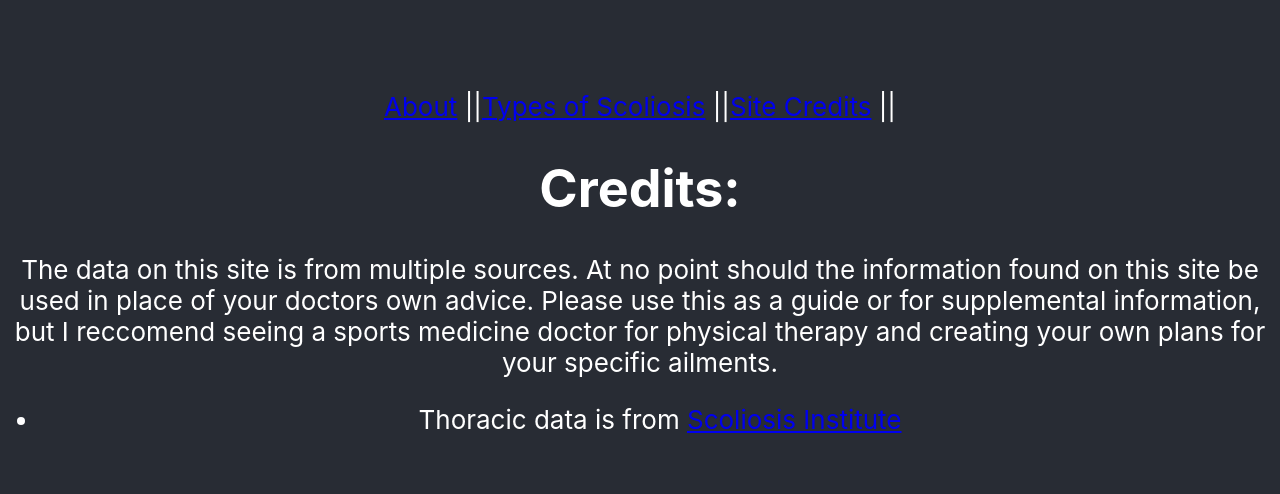
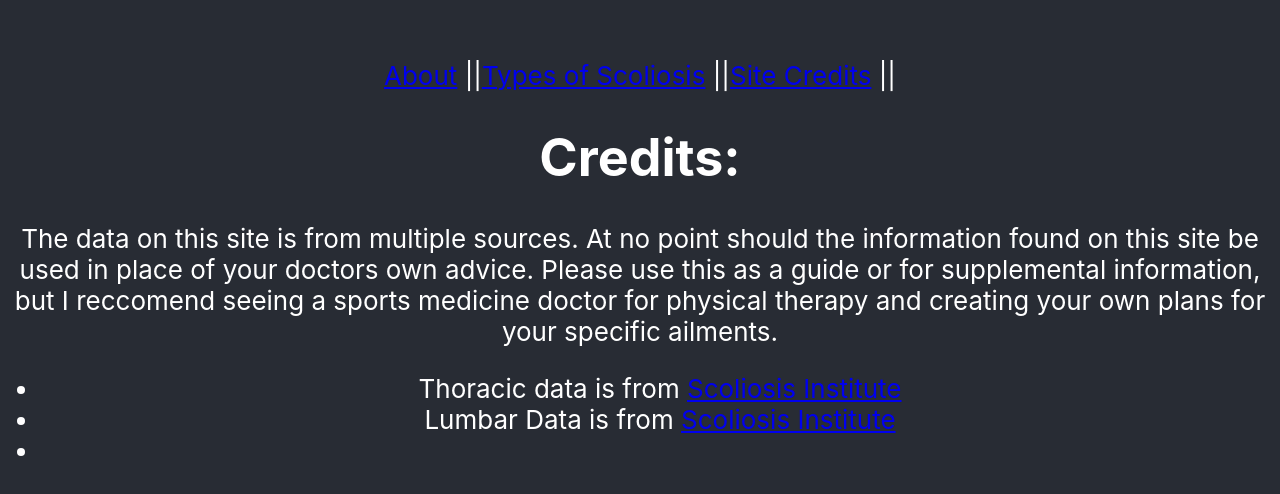
Before and after one commit to YoshiMejia/scoliosis-SPA, a React (Create React App) app: page /bibliography in a window 1280 px wide. Shown: the part 124-618 px from the top of the page. Built offline with nearby package versions, Linux system fonts and the light colour scheme.

Commit message:
added credit for lumbar data

```diff
--- a/src/components/Bibliography.js
+++ b/src/components/Bibliography.js
@@ -7,6 +7,8 @@ export function Bibliography(){
             <p>The data on this site is from multiple sources. At no point should the information found on this site be used in place of your doctors own advice. Please use this as a guide or for supplemental information, but I reccomend seeing a sports medicine doctor for physical therapy and creating your own plans for your specific ailments.</p>
             <ul>
                 <li>Thoracic data is from <a href={'https://scoliosisinstitute.com/thoracic-scoliosis/'}>Scoliosis Institute</a> </li>
+                <li>Lumbar Data is from <a href={'https://scoliosisinstitute.com/lumbar-scoliosis/'}>Scoliosis Institute</a> </li>
+                <li> </li>
             </ul>
         </div>
     )
```
